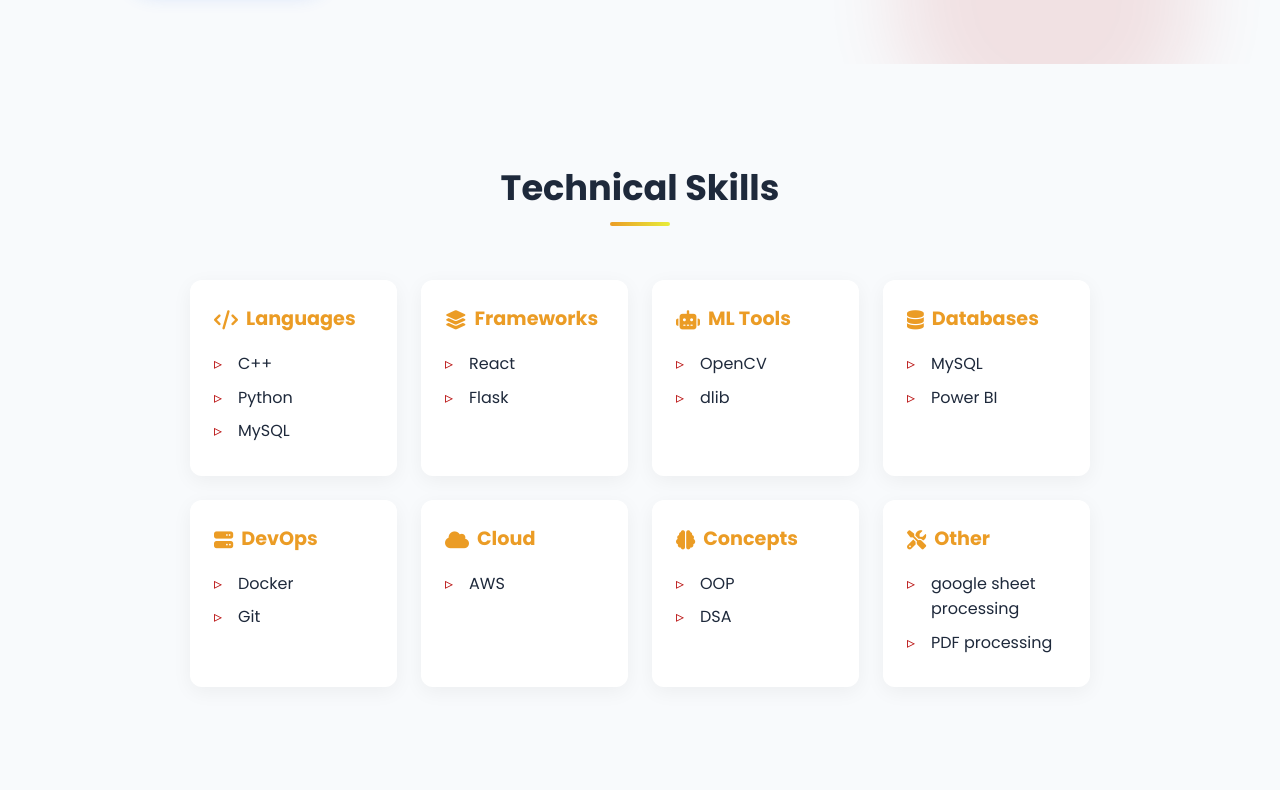
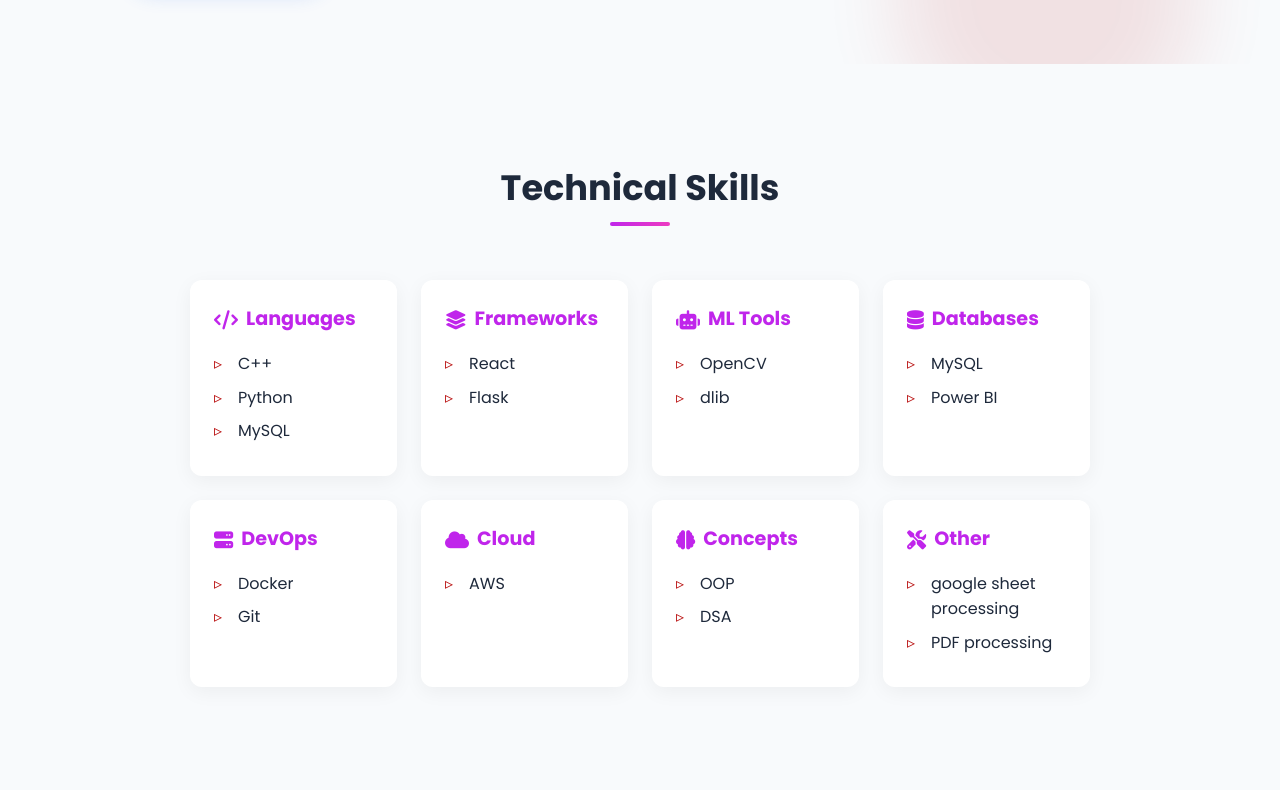
Before and after one commit to Akhand9935/portfolio, a plain HTML site: page index.html in a window 1280 px wide. Shown: the part 736-1526 px from the top of the page. Drawn offline with Linux system fonts and the light colour scheme.

Commit message:
Update style.css

```diff
--- a/style.css
+++ b/style.css
@@ -1,6 +1,6 @@
 :root {
-    --primary: #eb9c25;
-    --secondary: #e7ed3a;
+    --primary: #c025eb;
+    --secondary: #ed3ac0;
     --dark: #1e293b;
     --light: #f8fafc;
     --accent: #b91010;
```
